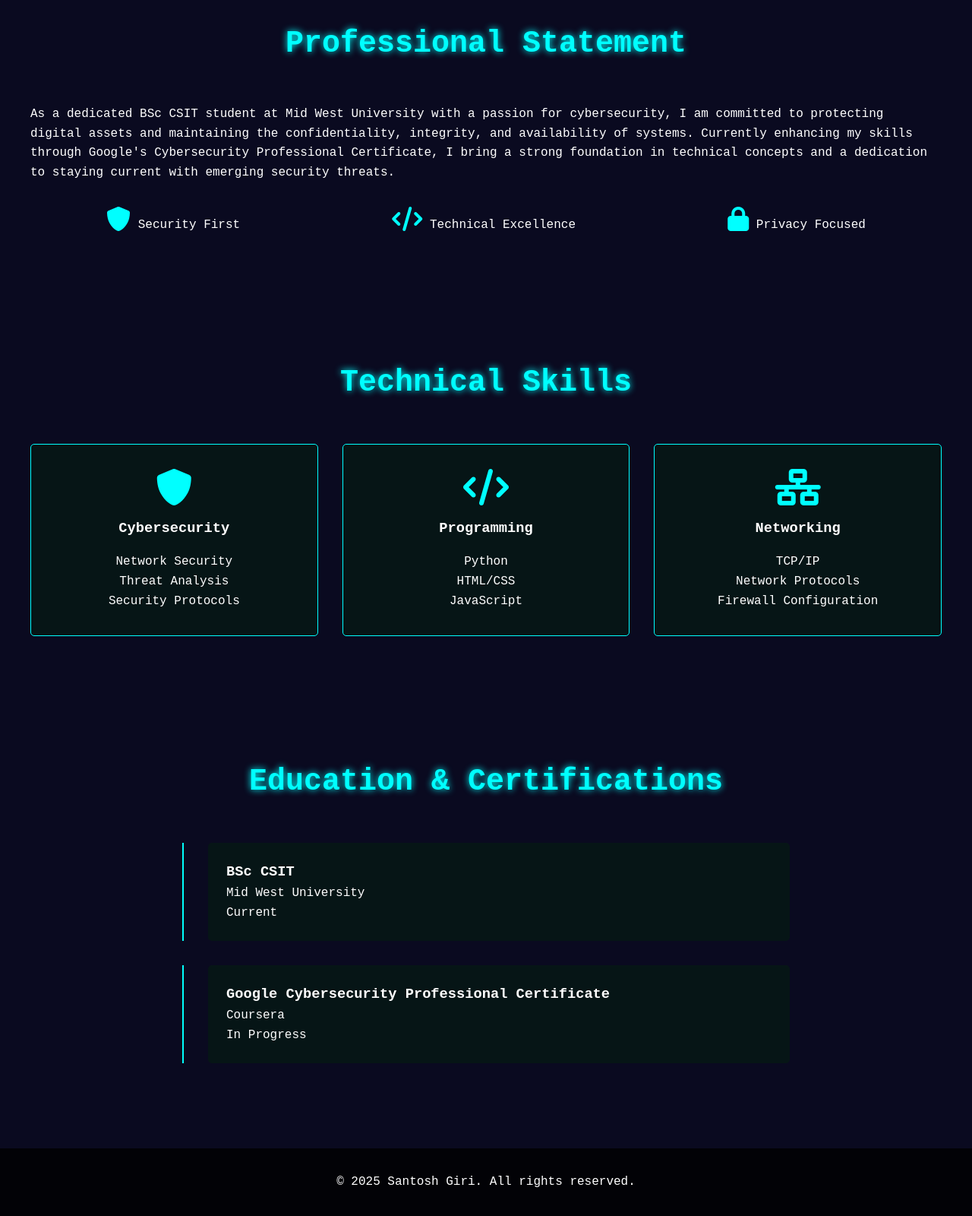
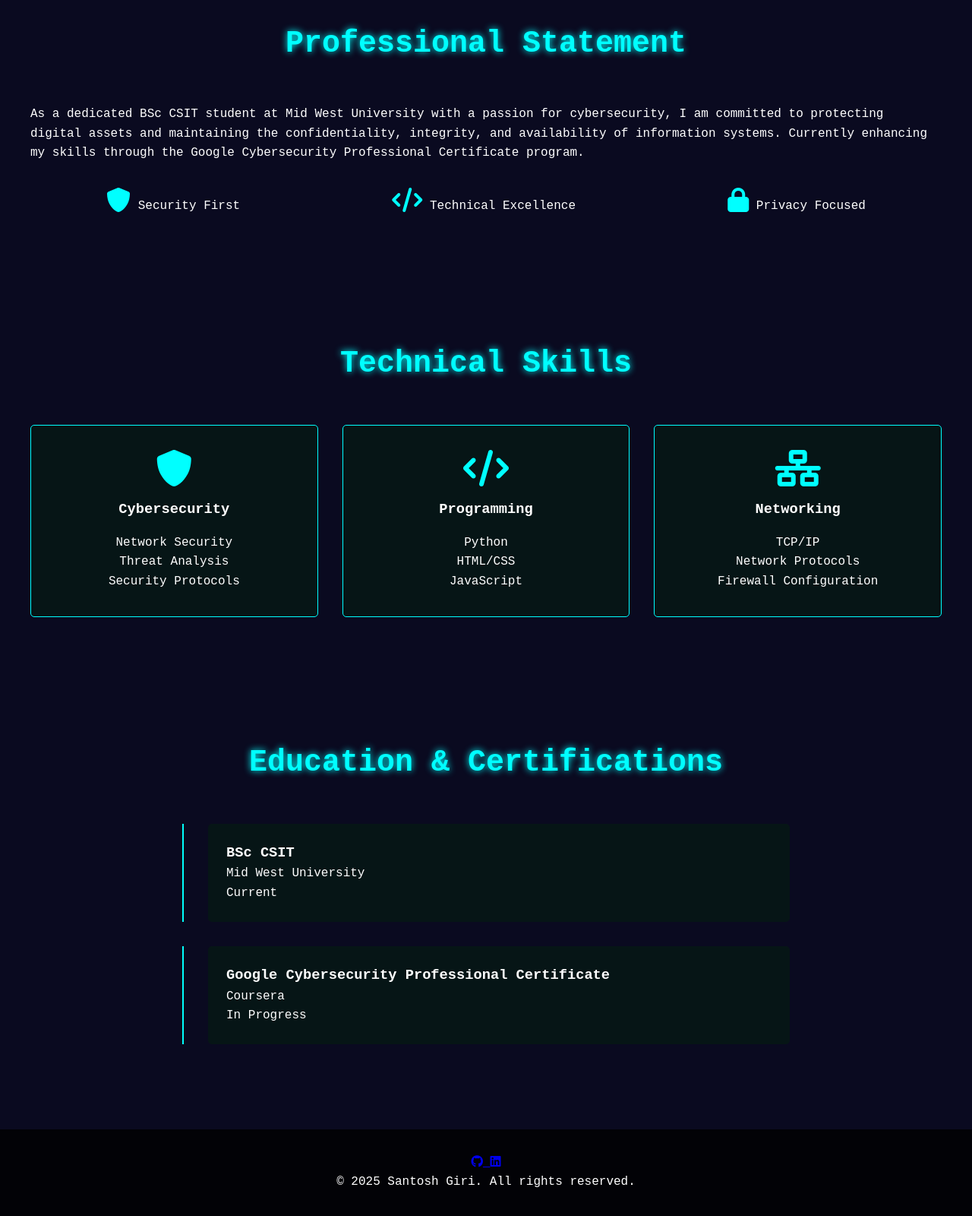
Before and after one commit to AlphonseYT/portfolio, a plain HTML site: page index.html in a window 1280 px wide. Shown: the part 854-2454 px from the top of the page at 76% size. Drawn offline with Linux system fonts and the light colour scheme.

Commit message:
Update index.html

```diff
--- a/index.html
+++ b/index.html
@@ -8,7 +8,9 @@
     <link rel="stylesheet" href="https://cdnjs.cloudflare.com/ajax/libs/font-awesome/6.0.0/css/all.min.css">
 </head>
 <body>
-    <div class="matrix-bg"></div>
+    <div class="cyberpunk-bg">
+        <div class="cybersecurity-elements"></div>
+    </div>
 
     <header>
         <nav>
@@ -29,6 +31,7 @@
             <p class="subtitle">Cybersecurity Enthusiast | BSc CSIT Student</p>
             <div class="cyber-buttons">
                 <a href="#about" class="cyber-button">Learn More</a>
+                <a href="certificates.html" class="cyber-button">View Certificates</a>
             </div>
         </div>
     </section>
@@ -38,7 +41,10 @@
             <h2 class="section-title">Professional Statement</h2>
             <div class="about-content">
                 <div class="about-text">
-                    <p>As a dedicated BSc CSIT student at Mid West University with a passion for cybersecurity, I am committed to protecting digital assets and maintaining the confidentiality, integrity, and availability of systems. Currently enhancing my skills through Google's Cybersecurity Professional Certificate, I bring a strong foundation in technical concepts and a dedication to staying current with emerging security threats.</p>
+                    <p>As a dedicated BSc CSIT student at Mid West University with a passion for cybersecurity,
+                       I am committed to protecting digital assets and maintaining the confidentiality, integrity,
+                       and availability of information systems. Currently enhancing my skills through the Google
+                       Cybersecurity Professional Certificate program.</p>
                     <div class="security-stats">
                         <div class="stat">
                             <i class="fas fa-shield-alt"></i>
@@ -117,10 +123,18 @@
 
     <footer>
         <div class="container">
+            <div class="social-links">
+                <a href="https://github.com/AlphonseYT" target="_blank" class="social-icon">
+                    <i class="fab fa-github"></i>
+                </a>
+                <a href="https://linkedin.com/in/santoshgiri" target="_blank" class="social-icon">
+                    <i class="fab fa-linkedin"></i>
+                </a>
+            </div>
             <p>&copy; 2025 Santosh Giri. All rights reserved.</p>
         </div>
     </footer>
 
-    <script src="script.js"></script>
+    <script src="background.js"></script>
 </body>
 </html>
```
